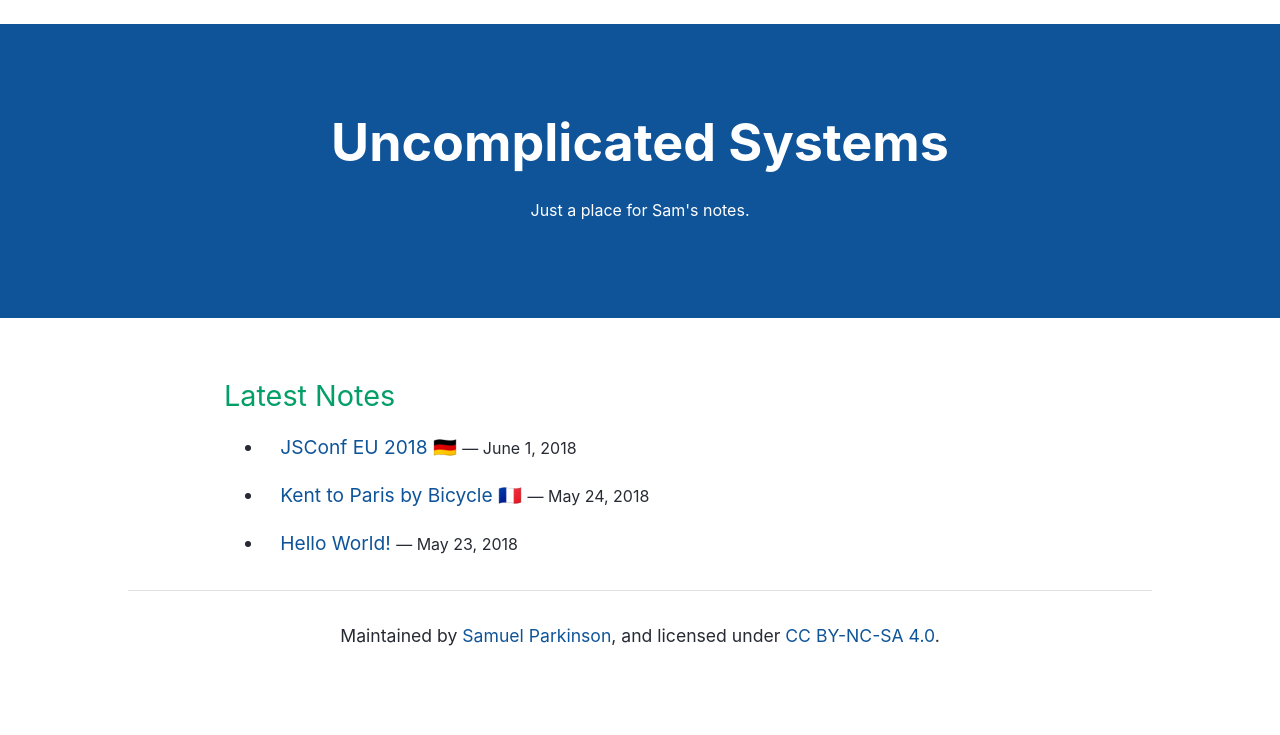
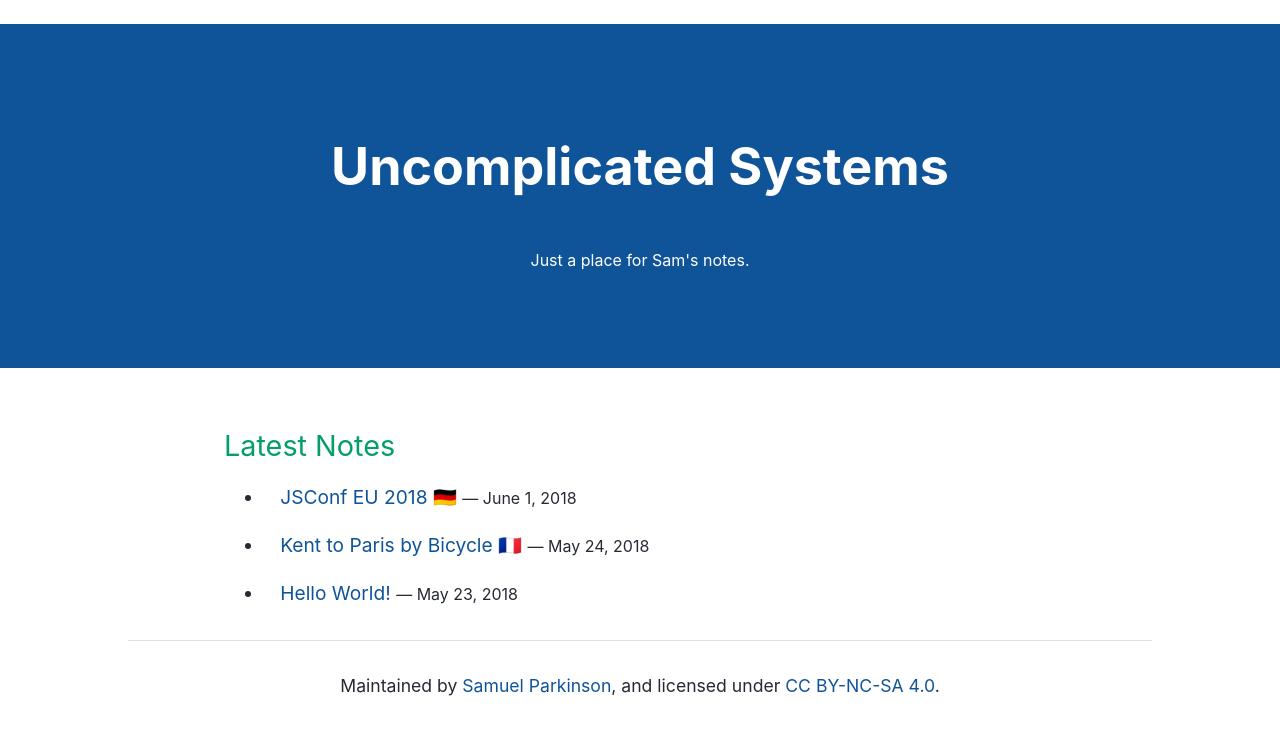
Before and after one commit to sjparkinson/uncomplicated.systems, a Jekyll site: the page built from index.md, in a window 1280 px wide. Shown: the top 735 px of the page. Built offline with Jekyll 4.4.1, drawn with Linux system fonts in a browser that asks for light colours.

Commit message:
Update default.html

```diff
--- a/_layouts/default.html
+++ b/_layouts/default.html
@@ -26,8 +26,8 @@
   </head>
   <body>
     <header role="banner">
-      <h1 class="project-title"><a href="/">{{ site.title }}</a></h1>
-      <p class="project-subtitle">{{ site.subtitle }}</p>
+      <h1><a href="/">{{ site.title }}</a></h1>
+      <p>{{ site.subtitle }}</p>
     </header>
 
     <main role="main">
```
